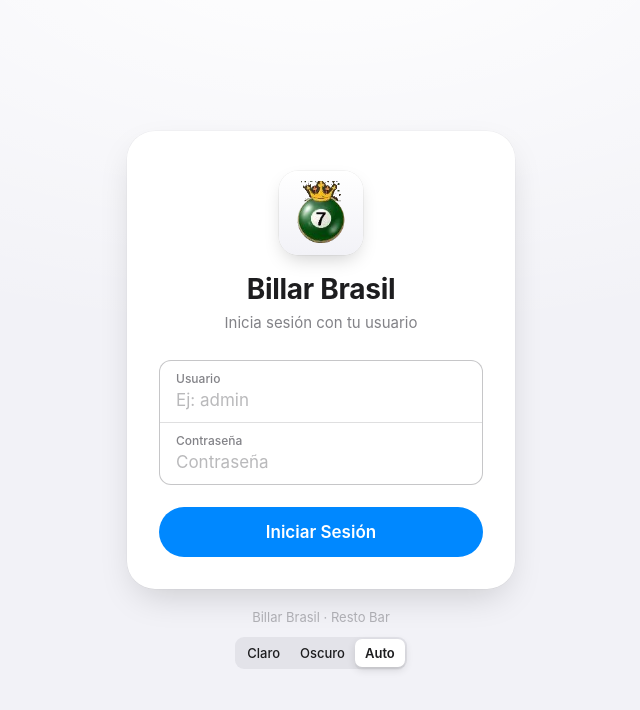
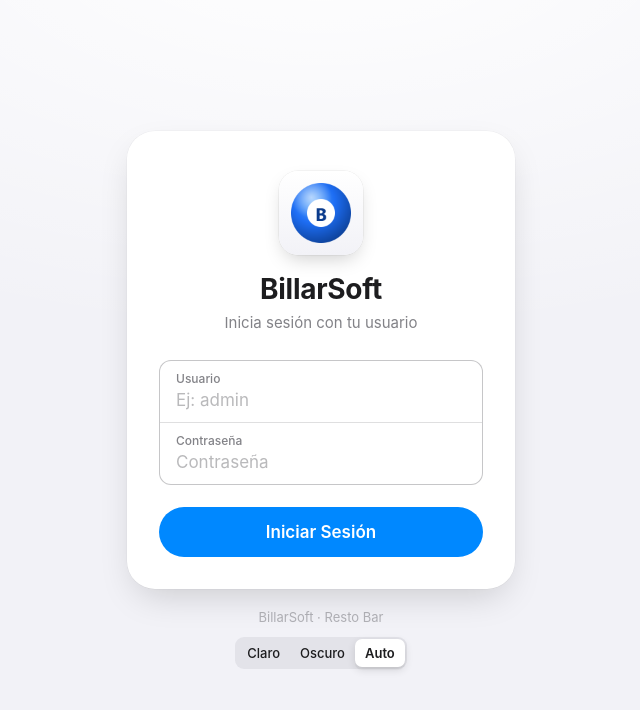
Before and after one commit to jorgetv92/billar-brasil, a PHP site: page / in a window 1280 px wide. Shown: the top 710 px of the page, without its empty margins (319-959 px from the left). Run offline with PHP 8.4, Linux system fonts and the light colour scheme.

Commit message:
Marca BillarSoft en lugar de Billar Brasil
- Login y portales de administración y atención: título de la
  pestaña, nombre en la cabecera y pie del login dicen BillarSoft.
- Nuevo ícono de BillarSoft en assets/logo_icono.png (pestaña, login
  y barra superior); su fuente editable es logo_billarsoft.svg.
- Se elimina logo_billar_brasil.png, que no usaba ninguna página.
- Encabezados de las hojas de estilo con el nuevo nombre.

Co-Authored-By: Claude Opus 5.5 <noreply@anthropic.com>

```diff
--- a/frontend/css/app.css
+++ b/frontend/css/app.css
@@ -1,5 +1,5 @@
 /* =====================================================================
-   BILLAR BRASIL · PORTAL ADMINISTRATIVO
+   BILLARSOFT · PORTAL ADMINISTRATIVO
    Estilo basado en las Human Interface Guidelines de Apple (ver tokens.css).
    Lo carga portal_admin.html (y la ventana de impresión de reportes).
    ===================================================================== */
--- a/frontend/css/atencion.css
+++ b/frontend/css/atencion.css
@@ -1,5 +1,5 @@
 /* =====================================================================
-   BILLAR BRASIL · PORTAL DE ATENCIÓN
+   BILLARSOFT · PORTAL DE ATENCIÓN
    Estilo basado en las Human Interface Guidelines de Apple (ver tokens.css).
    Lo carga portal_atencion.html. La vista de venta suma atencion_barra.css.
    ===================================================================== */
--- a/frontend/css/login.css
+++ b/frontend/css/login.css
@@ -1,5 +1,5 @@
 /* =====================================================================
-   BILLAR BRASIL · INICIO DE SESIÓN (index.html)
+   BILLARSOFT · INICIO DE SESIÓN (index.html)
    ===================================================================== */
 
 @import url("tokens.css?v=2026111601");
--- a/frontend/css/shell.css
+++ b/frontend/css/shell.css
@@ -1,5 +1,5 @@
 /* =====================================================================
-   BILLAR BRASIL · ESTRUCTURA COMÚN DE LOS PORTALES
+   BILLARSOFT · ESTRUCTURA COMÚN DE LOS PORTALES
    Barra superior, menú lateral, área de contenido, avisos y utilidades.
    La importan app.css (admin) y atencion.css (atención), después de tokens.css.
    ===================================================================== */
--- a/frontend/css/tokens.css
+++ b/frontend/css/tokens.css
@@ -1,5 +1,5 @@
 /* =====================================================================
-   SISTEMA DE DISEÑO · BILLAR BRASIL
+   SISTEMA DE DISEÑO · BILLARSOFT
    ---------------------------------------------------------------------
    Lenguaje visual basado en las Human Interface Guidelines de Apple:
    - Colores del sistema (valores publicados en 2025) y sus variantes de
--- a/frontend/portal_admin.html
+++ b/frontend/portal_admin.html
@@ -5,7 +5,7 @@
     <meta charset="UTF-8">
     <meta name="viewport" content="width=device-width, initial-scale=1.0, viewport-fit=cover">
     <meta name="theme-color" content="#f2f2f7">
-    <title>Administración · Billar Brasil</title>
+    <title>Administración · BillarSoft</title>
     <script src="js/tema.js?v=2026111501"></script>
     <link rel="preconnect" href="https://fonts.googleapis.com">
     <link rel="preconnect" href="https://fonts.gstatic.com" crossorigin>
@@ -23,7 +23,7 @@
             <div class="brand">
                 <img src="assets/logo_icono.png" alt="" class="brand-logo">
                 <div class="brand-text">
-                    <span class="brand-name">Billar Brasil</span>
+                    <span class="brand-name">BillarSoft</span>
                     <span class="brand-sub">Resto Bar</span>
                 </div>
             </div>
--- a/frontend/portal_atencion.html
+++ b/frontend/portal_atencion.html
@@ -5,7 +5,7 @@
     <meta charset="UTF-8">
     <meta name="viewport" content="width=device-width, initial-scale=1.0, viewport-fit=cover">
     <meta name="theme-color" content="#f2f2f7">
-    <title>Atención · Billar Brasil</title>
+    <title>Atención · BillarSoft</title>
     <script src="js/tema.js?v=2026111501"></script>
     <link rel="preconnect" href="https://fonts.googleapis.com">
     <link rel="preconnect" href="https://fonts.gstatic.com" crossorigin>
@@ -23,7 +23,7 @@
             <div class="brand">
                 <img src="assets/logo_icono.png" alt="" class="brand-logo">
                 <div class="brand-text">
-                    <span class="brand-name">Billar Brasil</span>
+                    <span class="brand-name">BillarSoft</span>
                     <span class="brand-sub">Atención</span>
                 </div>
             </div>
--- a/index.html
+++ b/index.html
@@ -5,7 +5,7 @@
     <meta charset="UTF-8">
     <meta name="viewport" content="width=device-width, initial-scale=1.0, viewport-fit=cover">
     <meta name="theme-color" content="#f2f2f7">
-    <title>Iniciar sesión · Billar Brasil</title>
+    <title>Iniciar sesión · BillarSoft</title>
     <script src="frontend/js/tema.js?v=2026111501"></script>
     <link rel="preconnect" href="https://fonts.googleapis.com">
     <link rel="preconnect" href="https://fonts.gstatic.com" crossorigin>
@@ -19,7 +19,7 @@
         <div class="login-card">
             <div class="login-header">
                 <span class="login-icono"><img src="frontend/assets/logo_icono.png" alt=""></span>
-                <h1>Billar Brasil</h1>
+                <h1>BillarSoft</h1>
                 <p>Inicia sesión con tu usuario</p>
             </div>
 
@@ -43,7 +43,7 @@
         </div>
 
         <footer class="login-pie">
-            <span>Billar Brasil · Resto Bar</span>
+            <span>BillarSoft · Resto Bar</span>
             <div class="selector-tema" role="group" aria-label="Apariencia">
                 <button type="button" data-tema-opcion="claro">Claro</button>
                 <button type="button" data-tema-opcion="oscuro">Oscuro</button>
```
Also changed, not shown: frontend/assets/logo_billar_brasil.png (deleted), frontend/assets/logo_billarsoft.svg (added), frontend/assets/logo_icono.png.
